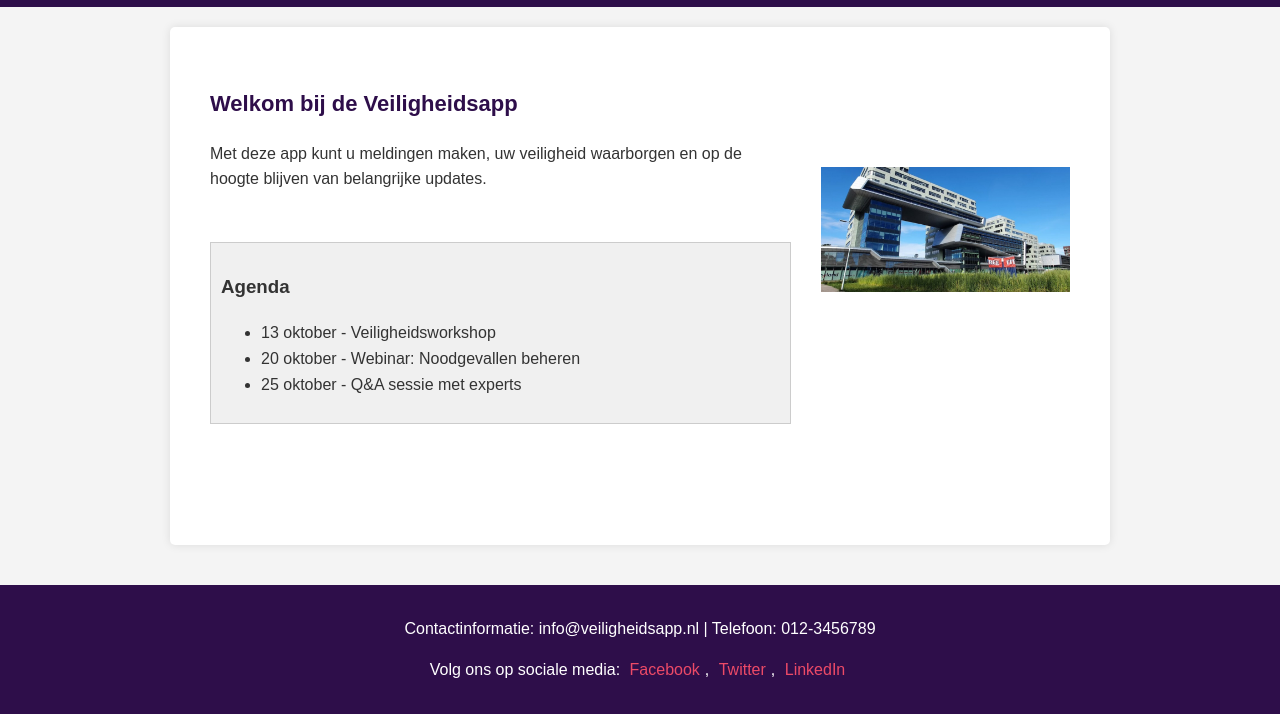
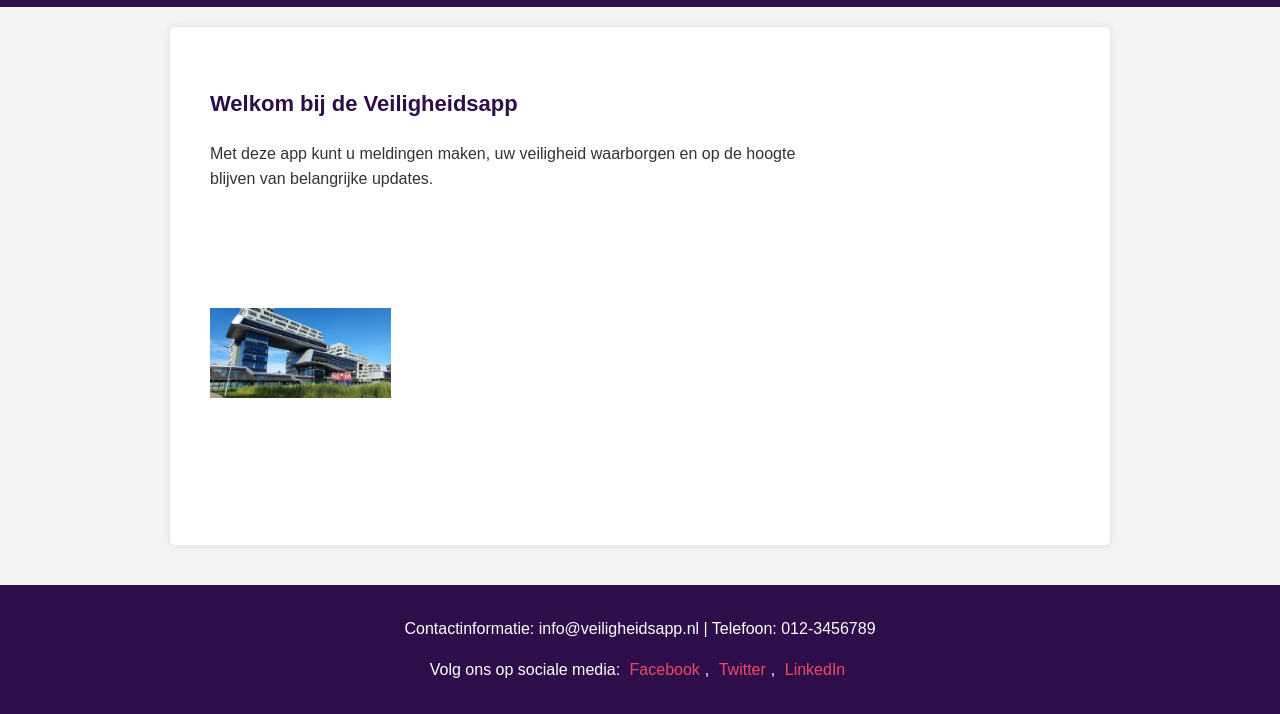
Before and after one commit to ala-lms-veilig/lo2e-swd4-4groep4, a plain HTML site: page HTML/home.html in a window 1280 px wide. Shown: the part 86-800 px from the top of the page. Drawn offline with Linux system fonts and the light colour scheme.

Commit message:
Update home.html

```diff
--- a/HTML/home.html
+++ b/HTML/home.html
@@ -89,16 +89,6 @@
                 <h2>Welkom bij de Veiligheidsapp</h2>
                 <p>Met deze app kunt u meldingen maken, uw veiligheid waarborgen en op de hoogte blijven van belangrijke updates.</p>
 
-                <div class="agenda">
-                    <h3>Agenda</h3>
-                    <ul>
-                        <li>13 oktober - Veiligheidsworkshop</li>
-                        <li>20 oktober - Webinar: Noodgevallen beheren</li>
-                        <li>25 oktober - Q&A sessie met experts</li>
-                    </ul>
-                </div>
-            </div>
-
             <div class="content-right">
                 <img src="/img/DaVinciLammenschans-1800x900-1-1800x900.jpg" alt="Veiligheidsapp Afbeelding">
             </div>
```
